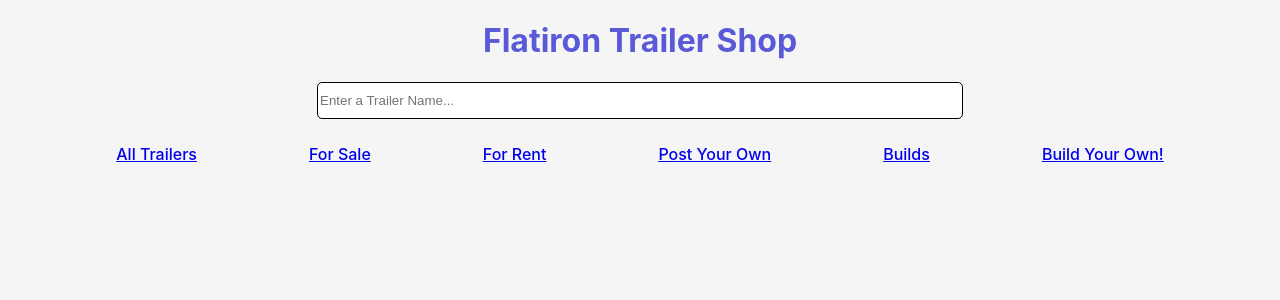
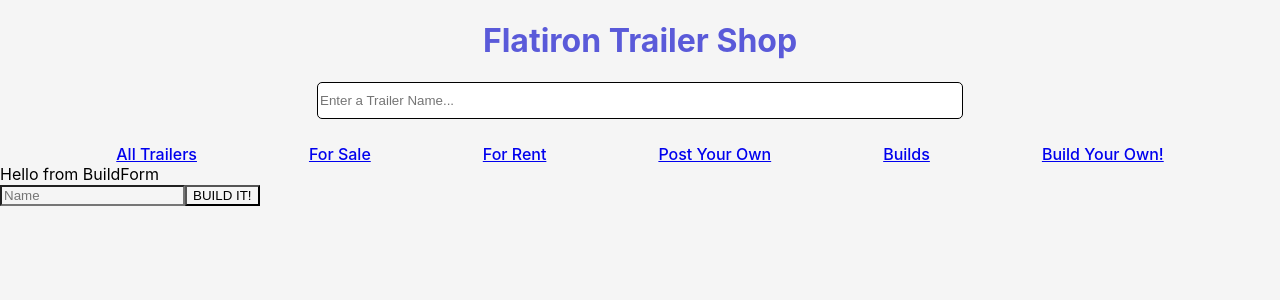
Before and after one commit to Conrad-E-Code/Trailer-Depot, a React (Create React App) app: page /builds/new in a window 1280 px wide. Shown: the top 300 px of the page. Built offline with nearby package versions, Linux system fonts and the light colour scheme; no server answers; data requests are answered from the project's data file.

Commit message:
new test features added

```diff
--- a/src/components/App.js
+++ b/src/components/App.js
@@ -9,6 +9,7 @@ import {useEffect, useState} from 'react'
 import ReviewPage from "./ReviewPage"
 import BuildList from "./BuildList"
 import PackageList from './PackageList';
+import BuildForm from './BuildForm';
 
 function App() {
 const [trailers, setTrailers] = useState([])
@@ -66,6 +67,7 @@ fetch(`http://localhost:3001/trailers/${id}`, configObj)
         <Route element={<MainList handleDelete={handleDelete} trailers={trailersFR} />} path="/rent"/>
         <Route element={<MainList handleDelete={handleDelete} trailers={filterTrailers()}/>} path="/trailers"/>
         <Route element={<ReviewPage />} path="/trailers/:id/details"/>
+        <Route element={<BuildForm />} path="/builds/new"></Route>
       </Routes>
     </div>
   )
--- a/src/components/BuildForm.js
+++ b/src/components/BuildForm.js
@@ -1,9 +1,22 @@
-
-
+import { useEffect, useState } from "react"
+import useSound from "use-sound"
+import buildButton from "../sound/buildButton.mp3"
 function BuildForm(props) {
+    const [play] = useSound(buildButton)
+    const [availPacks, setAvailPacks] = useState([])
+    useEffect(() => {
+fetch("http://localhost:3001/packages")
+.then(r => r.json())
+.then((packsData => setAvailPacks(packsData)))
+    },[])
     return(
         <div>
-            Hello from Build Form
+            Hello from BuildForm
+            <form onSubmit={(e) => {e.preventDefault()}}>
+                <input type="text" placeholder="Name"></input>
+{/* Render available packages as checkboxes */}
+<button onClick={play} id="buildButton2A" type="submit">BUILD IT!</button>
+            </form>
         </div>
     )
 }
--- a/src/components/NavBar.js
+++ b/src/components/NavBar.js
@@ -1,9 +1,7 @@
 import {NavLink} from 'react-router-dom'
-import useSound from "use-sound"
-import buildButton from "../sound/buildButton.mp3"
 
 function NavBar({setRenderState, renderState}) {
-    const [play] = useSound(buildButton)
+
 
     return (
        <nav className='nav'>
--- a/src/components/PackageList.js
+++ b/src/components/PackageList.js
@@ -4,6 +4,7 @@ function PackageList(props) {
     return(
         <div>
             PACKAGE LIST HERE
+            {/* perform a fetch from /packages endpoint and render the packages with package cards you may have to make a new card */}
         </div>
     )
 }
```
